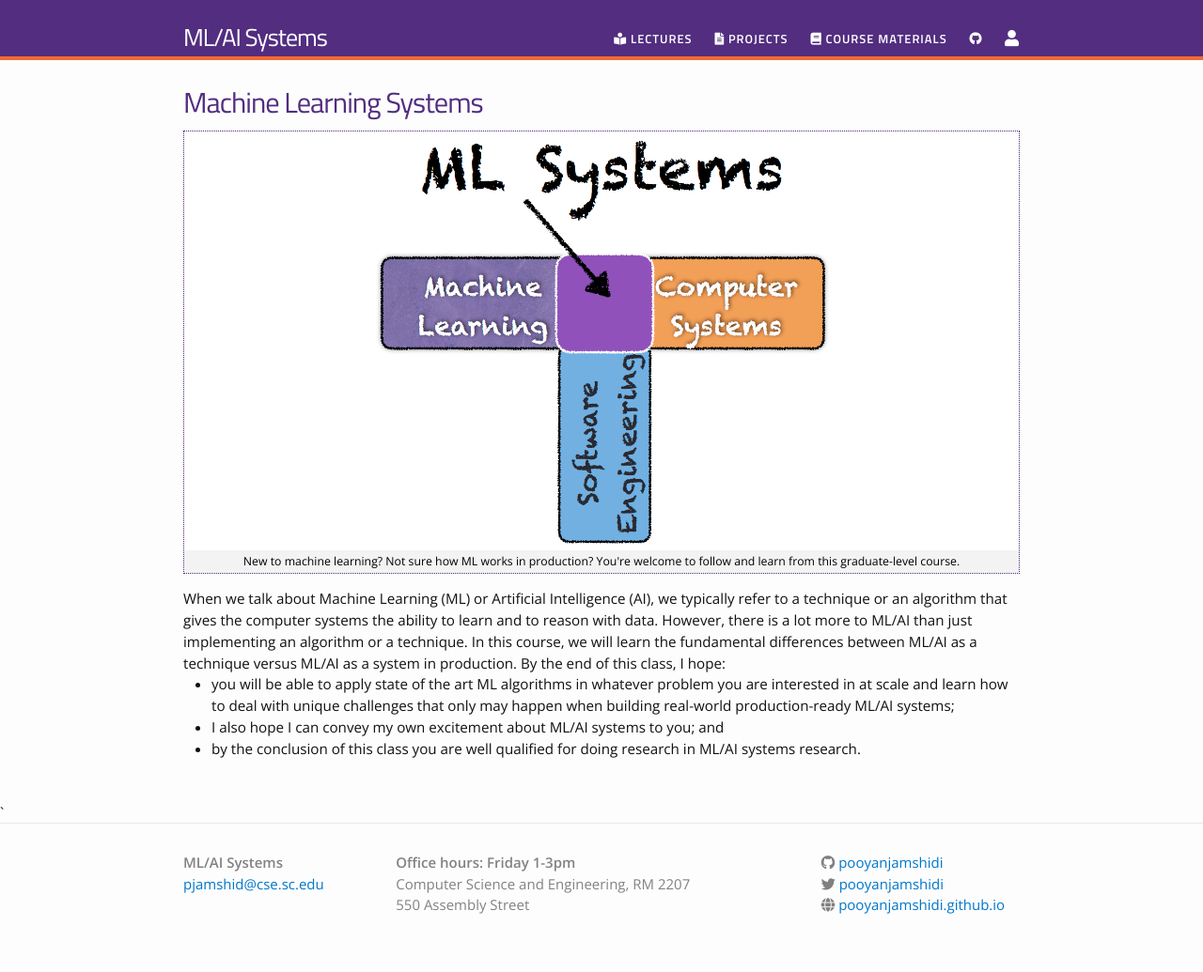
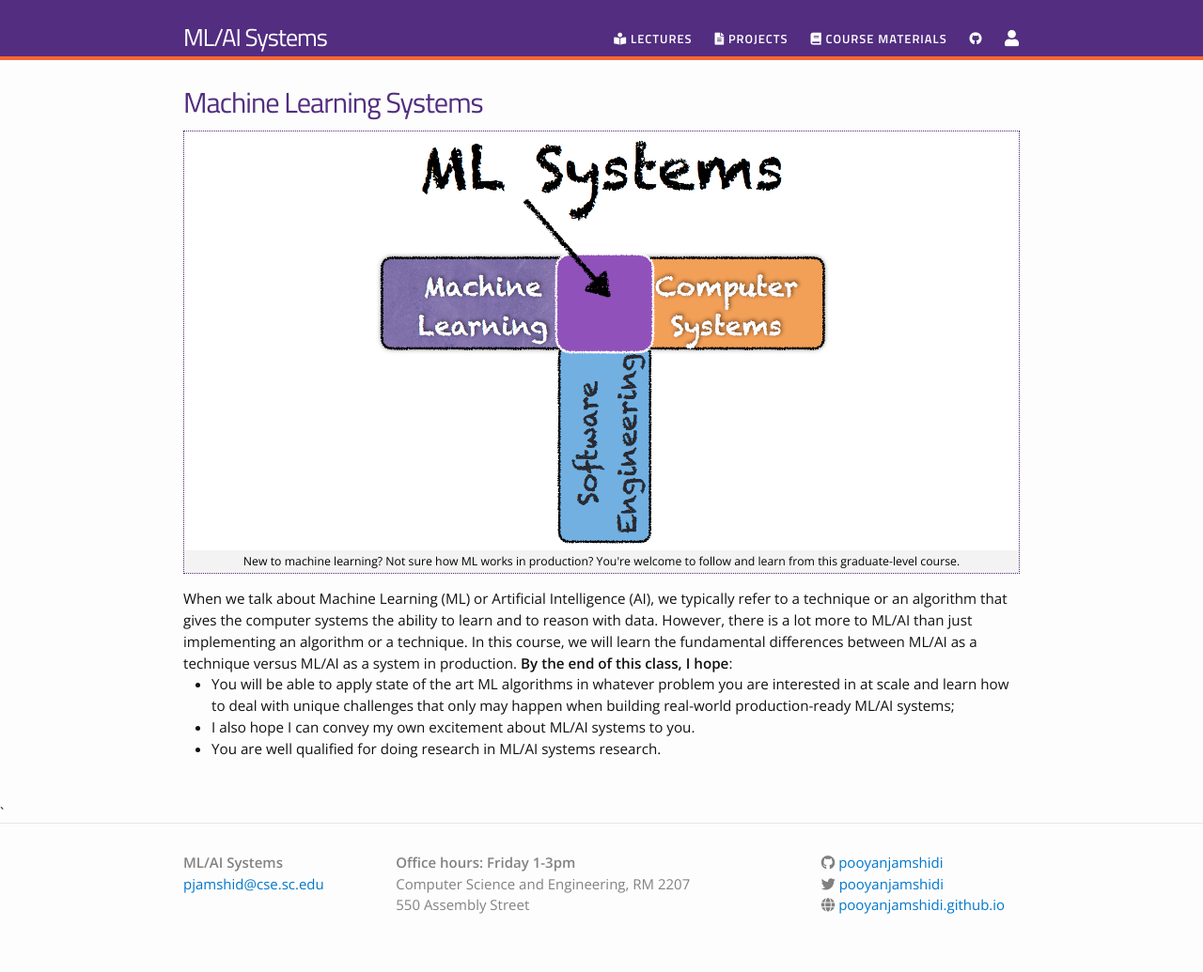
Before and after one commit to pooyanjamshidi/mls, a Jekyll site: the page built from index.html, in a window 1280 px wide. Shown: the whole page at 94% size. Built offline with Jekyll 4.4.1, drawn with Linux system fonts in a browser that asks for light colours; nearby versions of some CDN libraries.

Commit message:
updated goals

```diff
--- a/index.html
+++ b/index.html
@@ -12,11 +12,11 @@ layout: default
 
 {{ site.description }}
 
-By the end of this class, I hope:
+<b>By the end of this class, I hope</b>:
 <ul>
-  <li>you will be able to apply state of the art ML algorithms in whatever problem you are interested in at scale and learn how to deal with unique challenges that only may happen when building real-world production-ready ML/AI systems;</li>
-  <li>I also hope I can convey my own excitement about ML/AI systems to you; and </li>
-  <li>by the conclusion of this class you are well qualified for doing research in ML/AI systems research.</li>
+  <li>You will be able to apply state of the art ML algorithms in whatever problem you are interested in at scale and learn how to deal with unique challenges that only may happen when building real-world production-ready ML/AI systems;</li>
+  <li>I also hope I can convey my own excitement about ML/AI systems to you. </li>
+  <li>You are well qualified for doing research in ML/AI systems research.</li>
 </ul>
 
 </div>
```
